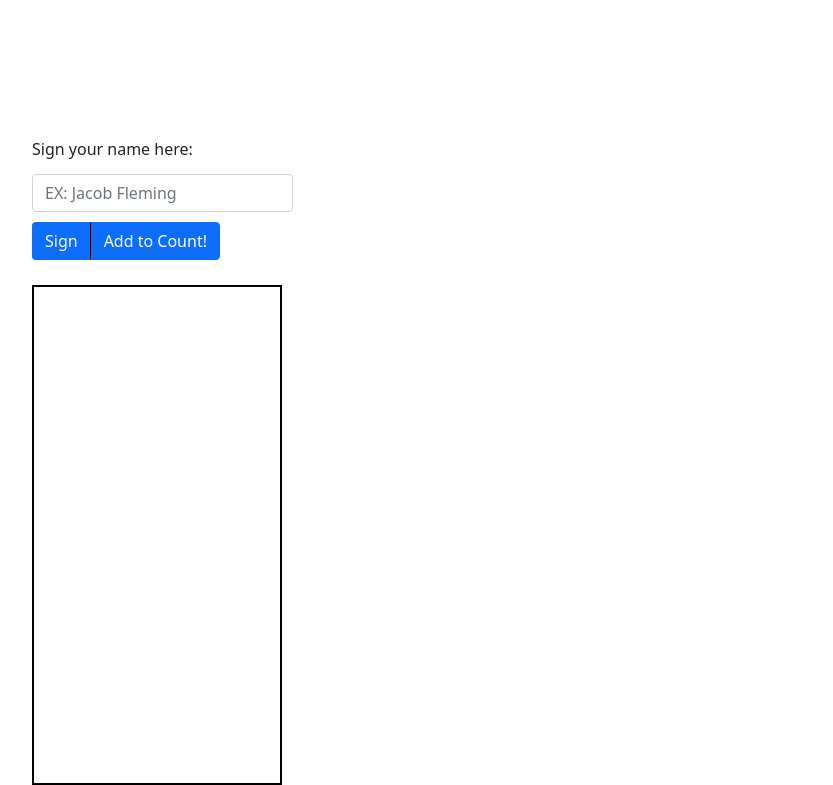
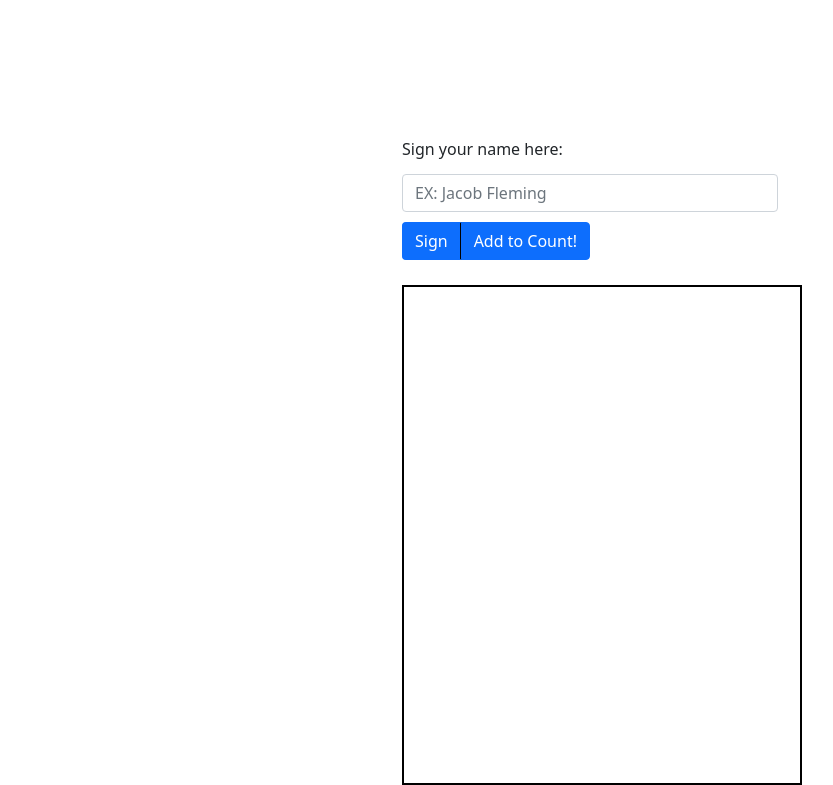
Before and after one commit to IsaiahFlagg/Sign-my-page, a plain HTML site: page index.html in a window 1280 px wide. Shown: the part 94-879 px from the top of the page, without its empty margins (50-883 px from the left). Drawn offline with nearby package versions, Linux system fonts and the light colour scheme; no server answers.

Commit message:
styled page and fixed overflow

```diff
--- a/index.html
+++ b/index.html
@@ -24,7 +24,7 @@
 
     <div class="container" id="nameInput">
         <div class="row">
-            <div class="col-lg-3 justify-content-center">
+            <div class="col-lg-12 justify-content-center">
 
                     <label for="formGroupExampleInput" class="form-label" id="nameInput">Sign your name here:</label>
                     <input type="text" class="form-control" id="signersName"
@@ -40,8 +40,8 @@
     </div>
 
     <div class="container">
-        <div class="column">
-            <div class="col-lg-12 justify-content-center">
+        <div class="row">
+            <div class="col-lg-12">
 
                 <div class="signedUsers">
                     <p id="user"></p>
--- a/styles.css
+++ b/styles.css
@@ -1,6 +1,11 @@
 #nameInput {
     padding-top: 70px;
     padding-bottom: 5px;
+}
+
+.container {
+    margin: 0 auto !important;
+    width: 400px !important;
 }
 
 #btnGroup {
@@ -16,11 +21,12 @@
     padding-left: 20px;
     padding-top: 10px;
     margin-top: 20px;
-    width: 250px;
+    width: 400px;
     height:500px;
     overflow:scroll;
     overflow-x:hidden;
     /* overflow: hidden; */
+    overflow-y: auto;
 }
 
 #user {
```
